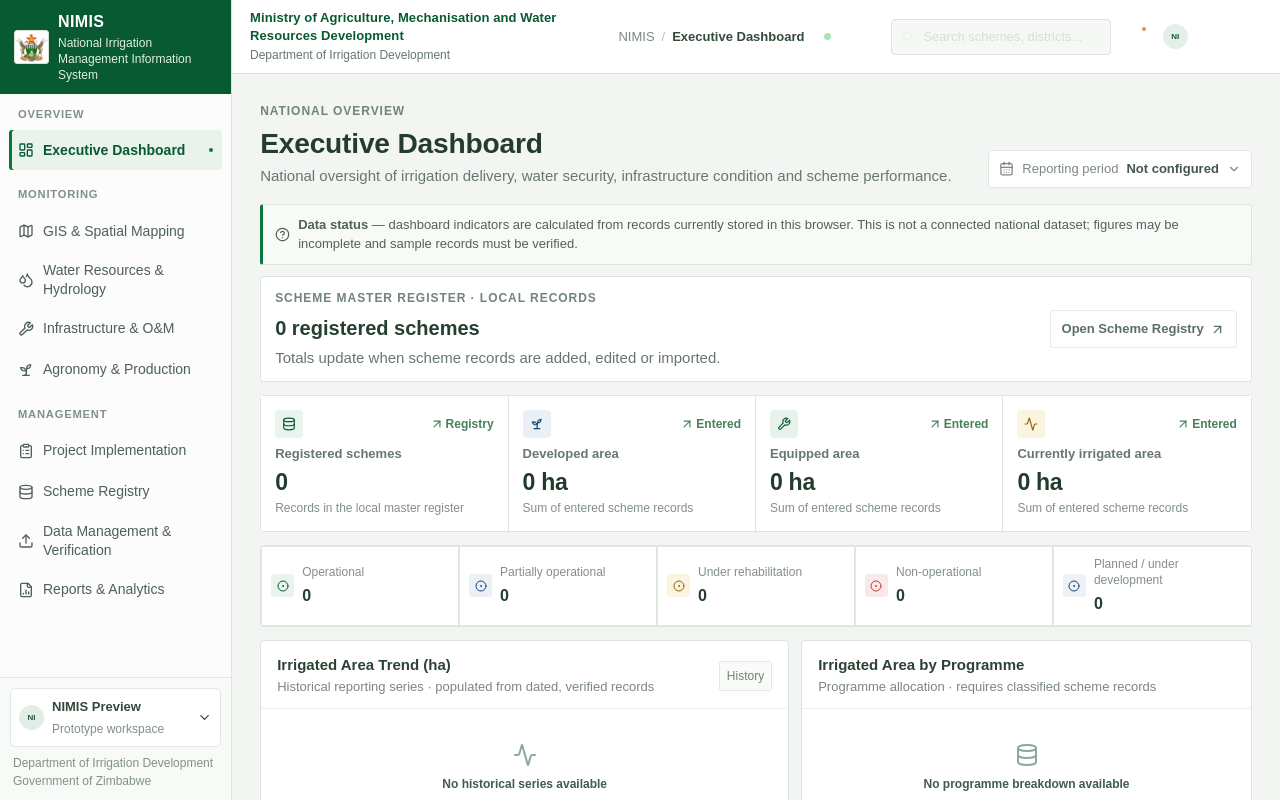
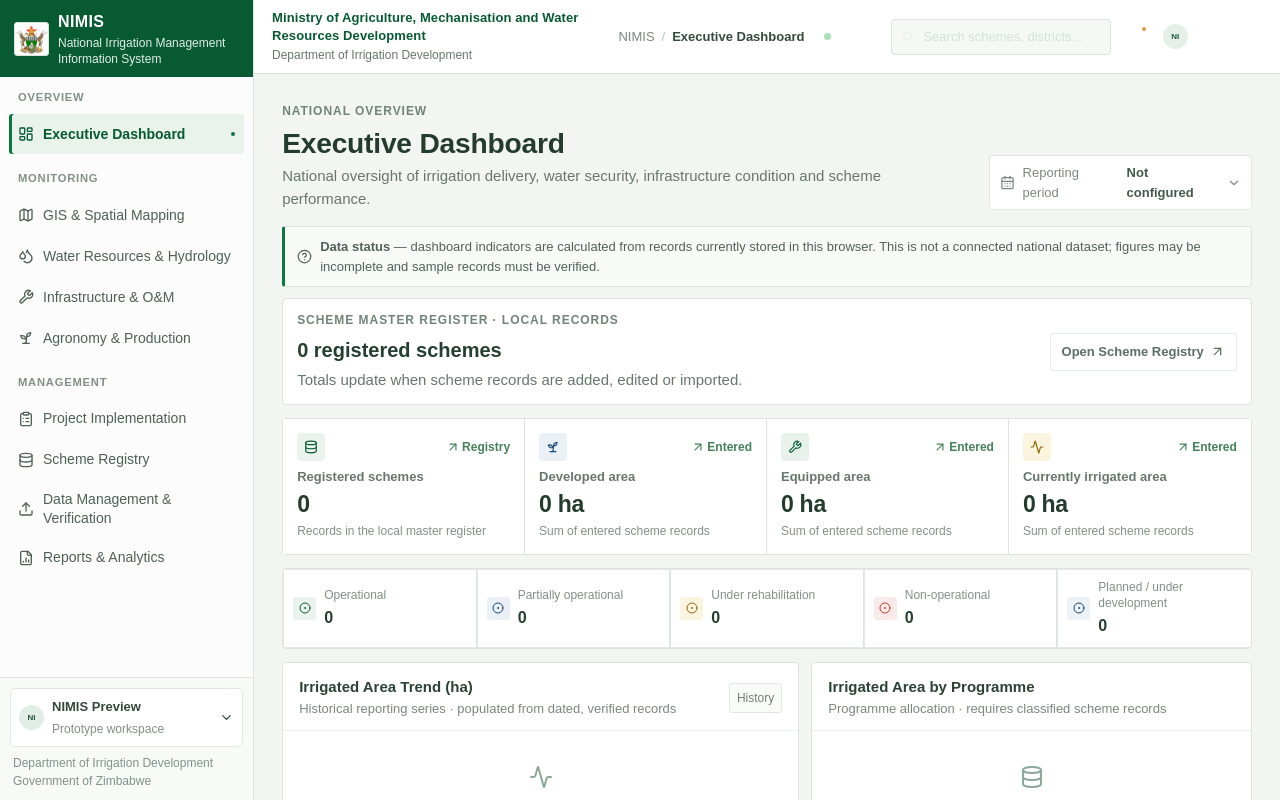
Before and after one commit to CipherBloom07/NIMIS, a React (Vite) app: page / in a window 1280 px wide. Shown: the top 800 px of the page. Built offline with nearby package versions, Linux system fonts and the light colour scheme.

Commit message:
Fix GIS workspace overlap caused by sidebar width mismatch

```diff
--- a/src/styles.css
+++ b/src/styles.css
@@ -849,3 +849,9 @@ button,input,select,textarea{font:inherit}
   .kpi-card:last-child{border-bottom:0}
   .status-kpi{border-right:0!important}
 }
+
+/* Fix desktop sidebar/main workspace alignment: sidebar is 254px wide. */
+@media(min-width:901px){
+ .sidebar{width:254px!important}
+ .main-area{margin-left:254px!important;width:calc(100% - 254px)!important}
+}
```
